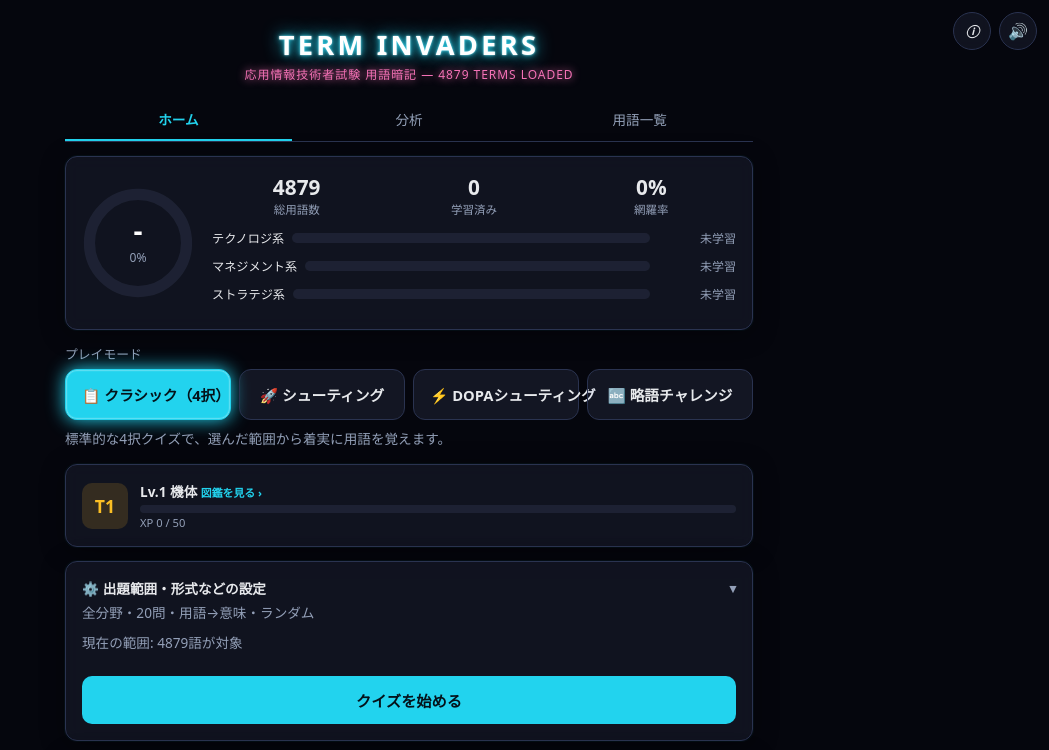
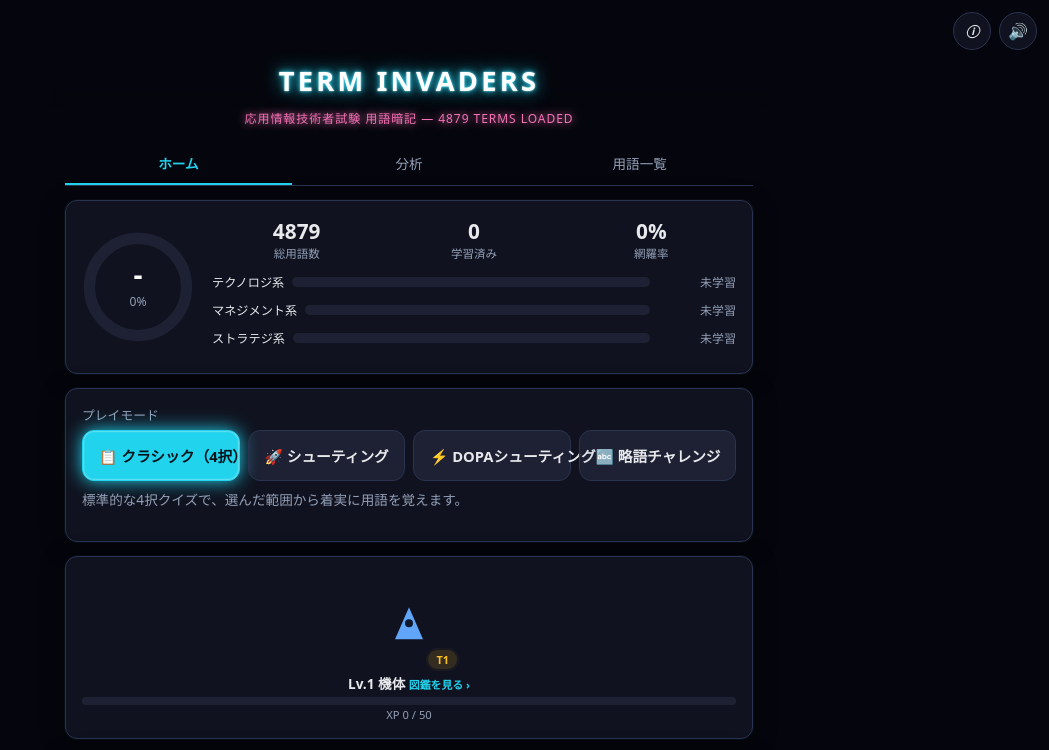
Before and after one commit to yooogeee16/term-invaders, a plain HTML site: page index.html in a window 1280 px wide. Shown: the top 750 px of the page, without its empty margins (231-1280 px from the left). Drawn offline with Linux system fonts and the light colour scheme; no server answers.

Commit message:
Sticky home title, split home into separate card blocks, animated ship preview
- TERM INVADERS title now stays pinned to the top of the home screen
  while scrolling (position:sticky), with its own frosted background
  band. Fixed a latent bug this exposed: html AND body both had
  overflow-x:hidden, which made body a second scroll container and
  silently breaks position:sticky anywhere on the page -- moved that
  rule to html only.
- プレイモード (chips + description) is now its own card block instead
  of floating directly in the page flow, so the home screen reads as
  a stack of distinct panels (grade / play mode / ship / settings /
  featured terms / about) with the starfield visible in the gaps
  between them, not one continuous slab.
- The 機体 (ship) card now draws the player's actual ship sprite (via
  the same drawShip() used in the shooting game and ship dex) above
  the Lv./XP text, with a small idle bobbing animation, instead of a
  plain "T1" text badge. The 分析 tab's separate ship summary keeps
  its original compact horizontal layout.

```diff
--- a/index.html
+++ b/index.html
@@ -89,8 +89,11 @@ html, body {
   background: var(--bg);
   color: var(--text);
   font-family: "Hiragino Kaku Gothic ProN", "Yu Gothic", "Meiryo", system-ui, -apple-system, sans-serif;
-  overflow-x: hidden;
-}
+}
+/* overflow-x:hidden on html alone (not body too) so body isn't also a
+   scroll container -- position:sticky needs a single, unambiguous
+   scrolling ancestor to stick against. */
+html { overflow-x: hidden; }
 body {
   min-height: 100vh;
   display: flex;
@@ -360,6 +363,15 @@ h1.arcade-title {
   color: #fff;
   text-shadow: 0 0 6px var(--accent), 0 0 18px var(--accent), 0 0 2px #fff;
 }
+h1.home-title {
+  position: sticky;
+  top: 0;
+  z-index: 50;
+  margin: 0 -16px 2px;
+  padding: 46px 16px 8px;
+  background: linear-gradient(180deg, rgba(5,6,13,0.96) 78%, rgba(5,6,13,0) 100%);
+  backdrop-filter: blur(6px);
+}
 .arcade-sub {
   text-align: center;
   color: var(--neon);
@@ -718,11 +730,29 @@ button.btn.danger {
 
 /* ship / level HUD (used in home + shooting) */
 .ship-card { display: flex; align-items: center; gap: 12px; }
+.ship-card.ship-card-preview { flex-direction: column; gap: 4px; text-align: center; }
 .ship-tier-badge {
   width: 46px; height: 46px; border-radius: 10px; background: var(--gold-bg);
   display: flex; align-items: center; justify-content: center; font-size: 1.1rem; font-weight: 700; color: var(--gold);
   flex-shrink: 0;
 }
+.ship-preview-wrap { position: relative; width: 96px; height: 96px; }
+.ship-preview-wrap canvas { display: block; width: 100%; height: 100%; }
+.ship-tier-badge-overlay {
+  position: absolute;
+  bottom: -2px;
+  right: -2px;
+  background: var(--gold-bg);
+  color: var(--gold);
+  font-size: 0.68rem;
+  font-weight: 800;
+  padding: 2px 8px;
+  border-radius: 999px;
+  border: 2px solid var(--card);
+}
+.ship-level-info { width: 100%; }
+.ship-level-line { font-size: 0.85rem; font-weight: 600; }
+.ship-xp-text { font-size: 0.7rem; color: var(--muted); margin-top: 2px; }
 .xp-bar { height: 8px; background: var(--chip-bg); border-radius: 4px; overflow: hidden; margin-top: 4px; }
 .xp-bar > div { height: 100%; background: var(--gold); }
 .ship-card-tap { cursor: pointer; }
@@ -1545,16 +1575,41 @@ function tabbar(active) {
   </div>`;
 }
 
+// Small idle-bobbing preview of the player's current ship, drawn with the
+// same drawShip() used in the shooting game and the ship dex modal. Runs its
+// own rAF loop rather than piggybacking on the game loop, and self-stops the
+// moment its canvas leaves the DOM (the next render() call replaces #app's
+// innerHTML wholesale, which detaches it without any explicit teardown).
+let shipPreviewRaf = null;
+function initShipPreview() {
+  const canvas = document.getElementById('ship-preview-canvas');
+  if (!canvas) return;
+  if (shipPreviewRaf) cancelAnimationFrame(shipPreviewRaf);
+  const ctx = canvas.getContext('2d');
+  const tier = tierForLevel(ship.level);
+  function frame(now) {
+    if (!document.body.contains(canvas)) { shipPreviewRaf = null; return; }
+    ctx.clearRect(0, 0, 96, 96);
+    const bob = Math.sin(now / 500) * 3;
+    drawShip(ctx, 48, 54 + bob, tier);
+    shipPreviewRaf = requestAnimationFrame(frame);
+  }
+  shipPreviewRaf = requestAnimationFrame(frame);
+}
+
 function shipCard() {
   const tier = tierForLevel(ship.level);
   const need = xpForLevel(ship.level);
   const pct = Math.round((ship.xp / need) * 100);
-  return `<div class="card ship-card ship-card-tap" id="ship-dex-open">
-    <div class="ship-tier-badge">T${tier}</div>
-    <div style="flex:1;">
-      <div style="font-size:0.85rem;font-weight:600;">Lv.${ship.level} 機体 <span class="dex-hint">図鑑を見る ›</span></div>
+  return `<div class="card ship-card ship-card-preview ship-card-tap" id="ship-dex-open">
+    <div class="ship-preview-wrap">
+      <canvas id="ship-preview-canvas" width="96" height="96"></canvas>
+      <span class="ship-tier-badge-overlay">T${tier}</span>
+    </div>
+    <div class="ship-level-info">
+      <div class="ship-level-line">Lv.${ship.level} 機体 <span class="dex-hint">図鑑を見る ›</span></div>
       <div class="xp-bar"><div style="width:${pct}%"></div></div>
-      <div style="font-size:0.7rem;color:var(--muted);margin-top:2px;">XP ${ship.xp} / ${need}</div>
+      <div class="ship-xp-text">XP ${ship.xp} / ${need}</div>
     </div>
   </div>`;
 }
@@ -1707,11 +1762,12 @@ function renderHome() {
     acronym: `英字の略語（RISC・TCPなど）${ACRONYM_SET.size}語だけに絞った専用クイズ。正式名称は解答後に確認できます。`,
   }[state.playMode] || '';
   return `
-  <h1 class="arcade-title">TERM INVADERS</h1>
+  <h1 class="arcade-title home-title">TERM INVADERS</h1>
   <div class="arcade-sub blink">応用情報技術者試験 用語暗記 &mdash; ${TERMS.length} TERMS LOADED</div>
   ${tabbar('home')}
   ${renderGradeCard()}
 
+  <div class="card">
     <label class="field" style="margin-top:0;">プレイモード</label>
     <div class="row">
       <span class="chip big ${state.playMode === 'classic' ? 'active' : ''}" data-playmode="classic">📋 クラシック（4択）</span>
@@ -1720,6 +1776,7 @@ function renderHome() {
       <span class="chip big acronym-chip ${state.playMode === 'acronym' ? 'active' : ''}" data-playmode="acronym">🔤 略語チャレンジ</span>
     </div>
     <div class="sub playmode-desc">${esc(playModeDesc)}</div>
+  </div>
 
   ${shipCard()}
 
@@ -2166,6 +2223,8 @@ function attachHandlers() {
     const homeBtn = document.getElementById('sg-home-btn');
     if (homeBtn) homeBtn.addEventListener('click', () => { sfxClick(); state.view = 'home'; render(); });
   }
+
+  initShipPreview();
 }
 
 /* =====================================================================
```
Lines whose indentation alone changed are shown as unchanged.
